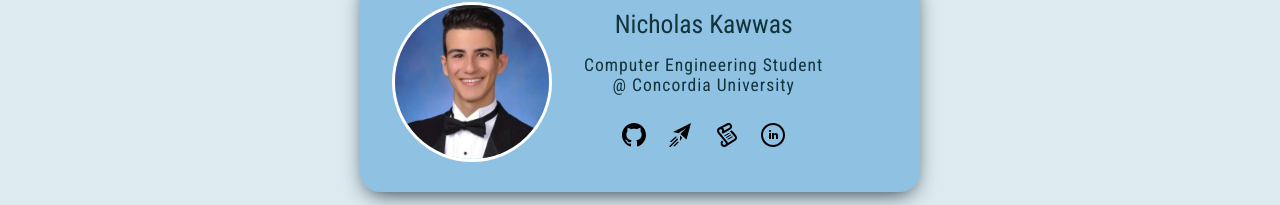
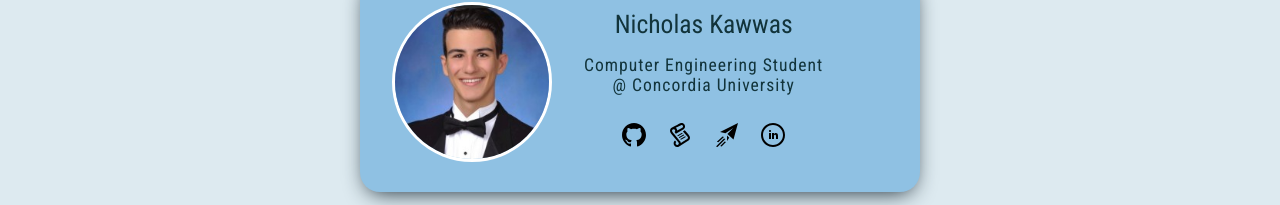
Before and after one commit to nickawwas/Algo-Learn, a React (Create React App) app: page /contact in a window 1280 px wide. Shown: the part 139-344 px from the top of the page. Built offline with nearby package versions, Linux system fonts and the light colour scheme; a web font is replaced by a local one.

Commit message:
Added email feature

```diff
--- a/src/pages/Contact/Contact.js
+++ b/src/pages/Contact/Contact.js
@@ -17,10 +17,10 @@ const Contact = () => {
                     <div className='svgs'>
                         {/* GITHUB */}
                         <svg xmlns="http://www.w3.org/2000/svg" width="24" height="24" viewBox="0 0 24 24" onClick={() => window.open('https://github.com/nickawwas', "_blank")}><path d="M12 0c-6.626 0-12 5.373-12 12 0 5.302 3.438 9.8 8.207 11.387.599.111.793-.261.793-.577v-2.234c-3.338.726-4.033-1.416-4.033-1.416-.546-1.387-1.333-1.756-1.333-1.756-1.089-.745.083-.729.083-.729 1.205.084 1.839 1.237 1.839 1.237 1.07 1.834 2.807 1.304 3.492.997.107-.775.418-1.305.762-1.604-2.665-.305-5.467-1.334-5.467-5.931 0-1.311.469-2.381 1.236-3.221-.124-.303-.535-1.524.117-3.176 0 0 1.008-.322 3.301 1.23.957-.266 1.983-.399 3.003-.404 1.02.005 2.047.138 3.006.404 2.291-1.552 3.297-1.23 3.297-1.23.653 1.653.242 2.874.118 3.176.77.84 1.235 1.911 1.235 3.221 0 4.609-2.807 5.624-5.479 5.921.43.372.823 1.102.823 2.222v3.293c0 .319.192.694.801.576 4.765-1.589 8.199-6.086 8.199-11.386 0-6.627-5.373-12-12-12z"/></svg>
+                        {/* CODE DOCUMENTATION */}
+                        <svg xmlns="http://www.w3.org/2000/svg" width="24" height="24" viewBox="0 0 24 24" onClick={() => window.open('https://github.com/nickawwas/Algo-Learn', "_blank")}><path d="M21.312 12.644c-.972-1.189-3.646-4.212-4.597-5.284l-1.784 1.018 4.657 5.35c.623.692.459 1.704-.376 2.239-.773.497-5.341 3.376-6.386 4.035-.074-.721-.358-1.391-.826-1.948-.469-.557-6.115-7.376-7.523-9.178-.469-.601-.575-1.246-.295-1.817.268-.549.842-.918 1.43-.918.919 0 1.408.655 1.549 1.215.16.641-.035 1.231-.623 1.685l1.329 1.624 7.796-4.446c1.422-1.051 1.822-2.991.93-4.513-.618-1.053-1.759-1.706-2.978-1.706-1.188 0-.793-.016-9.565 4.475-1.234.591-2.05 1.787-2.05 3.202 0 .87.308 1.756.889 2.487 1.427 1.794 7.561 9.185 7.616 9.257.371.493.427 1.119.15 1.673-.277.555-.812.886-1.429.886-.919 0-1.408-.655-1.549-1.216-.156-.629.012-1.208.604-1.654l-1.277-1.545c-.822.665-1.277 1.496-1.377 2.442-.232 2.205 1.525 3.993 3.613 3.993.596 0 1.311-.177 1.841-.51l9.427-5.946c.957-.664 1.492-1.781 1.492-2.897 0-.744-.24-1.454-.688-2.003zm-8.292-10.492c.188-.087.398-.134.609-.134.532 0 .997.281 1.243.752.312.596.226 1.469-.548 1.912l-5.097 2.888c-.051-1.089-.579-2.081-1.455-2.732l5.248-2.686zm3.254 10.055l-4.828 2.823-.645-.781 4.805-2.808.668.766zm-6.96.238l4.75-2.777.668.768-4.773 2.791-.645-.782zm8.49 1.519l-4.881 2.854-.645-.781 4.858-2.84.668.767z"/></svg>
                         {/* EMAIL */}
-                        <svg xmlns="http://www.w3.org/2000/svg" width="24" height="24" viewBox="0 0 24 24" onClick={() => window.open('https://mail.google.com/mail/u/0/#inbox', "_blank")}><path d="M23 0l-4.5 16.5-6.097-5.43 5.852-6.175-7.844 5.421-5.411-1.316 18-9zm-11 12.501v5.499l2.193-3.323-2.193-2.176zm-8.698 6.825l-1.439-.507 5.701-5.215 1.436.396-5.698 5.326zm3.262 4.287l-1.323-.565 4.439-4.503 1.32.455-4.436 4.613zm-4.083.387l-1.481-.507 8-7.89 1.437.397-7.956 8z"/></svg>
-                        {/* RESUME */}
-                        <svg xmlns="http://www.w3.org/2000/svg" width="24" height="24" viewBox="0 0 24 24" onClick={() => alert('Email me with any inquiries: nicholas.b.kawwas@gmail.com')}><path d="M21.312 12.644c-.972-1.189-3.646-4.212-4.597-5.284l-1.784 1.018 4.657 5.35c.623.692.459 1.704-.376 2.239-.773.497-5.341 3.376-6.386 4.035-.074-.721-.358-1.391-.826-1.948-.469-.557-6.115-7.376-7.523-9.178-.469-.601-.575-1.246-.295-1.817.268-.549.842-.918 1.43-.918.919 0 1.408.655 1.549 1.215.16.641-.035 1.231-.623 1.685l1.329 1.624 7.796-4.446c1.422-1.051 1.822-2.991.93-4.513-.618-1.053-1.759-1.706-2.978-1.706-1.188 0-.793-.016-9.565 4.475-1.234.591-2.05 1.787-2.05 3.202 0 .87.308 1.756.889 2.487 1.427 1.794 7.561 9.185 7.616 9.257.371.493.427 1.119.15 1.673-.277.555-.812.886-1.429.886-.919 0-1.408-.655-1.549-1.216-.156-.629.012-1.208.604-1.654l-1.277-1.545c-.822.665-1.277 1.496-1.377 2.442-.232 2.205 1.525 3.993 3.613 3.993.596 0 1.311-.177 1.841-.51l9.427-5.946c.957-.664 1.492-1.781 1.492-2.897 0-.744-.24-1.454-.688-2.003zm-8.292-10.492c.188-.087.398-.134.609-.134.532 0 .997.281 1.243.752.312.596.226 1.469-.548 1.912l-5.097 2.888c-.051-1.089-.579-2.081-1.455-2.732l5.248-2.686zm3.254 10.055l-4.828 2.823-.645-.781 4.805-2.808.668.766zm-6.96.238l4.75-2.777.668.768-4.773 2.791-.645-.782zm8.49 1.519l-4.881 2.854-.645-.781 4.858-2.84.668.767z"/></svg>
+                        <svg xmlns="http://www.w3.org/2000/svg" width="24" height="24" viewBox="0 0 24 24" onClick={() => window.open("mailto:" + 'nicholas.b.kawwas@gmail.com')}><path d="M23 0l-4.5 16.5-6.097-5.43 5.852-6.175-7.844 5.421-5.411-1.316 18-9zm-11 12.501v5.499l2.193-3.323-2.193-2.176zm-8.698 6.825l-1.439-.507 5.701-5.215 1.436.396-5.698 5.326zm3.262 4.287l-1.323-.565 4.439-4.503 1.32.455-4.436 4.613zm-4.083.387l-1.481-.507 8-7.89 1.437.397-7.956 8z"/></svg>
                         {/* LINKEDIN */}
                         <svg xmlns="http://www.w3.org/2000/svg" width="24" height="24" viewBox="0 0 24 24" onClick={() => window.open('https://www.linkedin.com/in/nicholaskawwas/', "_blank")}><path d="M12 2c5.514 0 10 4.486 10 10s-4.486 10-10 10-10-4.486-10-10 4.486-10 10-10zm0-2c-6.627 0-12 5.373-12 12s5.373 12 12 12 12-5.373 12-12-5.373-12-12-12zm-2 8c0 .557-.447 1.008-1 1.008s-1-.45-1-1.008c0-.557.447-1.008 1-1.008s1 .452 1 1.008zm0 2h-2v6h2v-6zm3 0h-2v6h2v-2.861c0-1.722 2.002-1.881 2.002 0v2.861h1.998v-3.359c0-3.284-3.128-3.164-4-1.548v-1.093z"/></svg>
                     </div>
```
